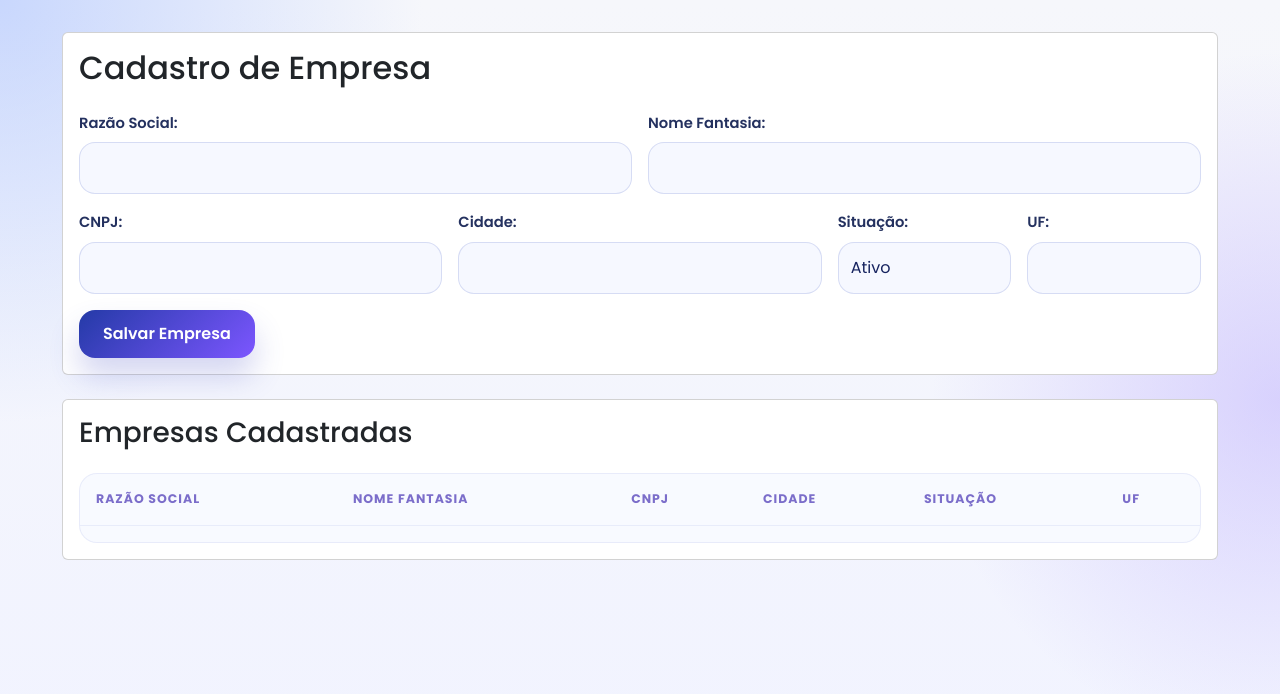
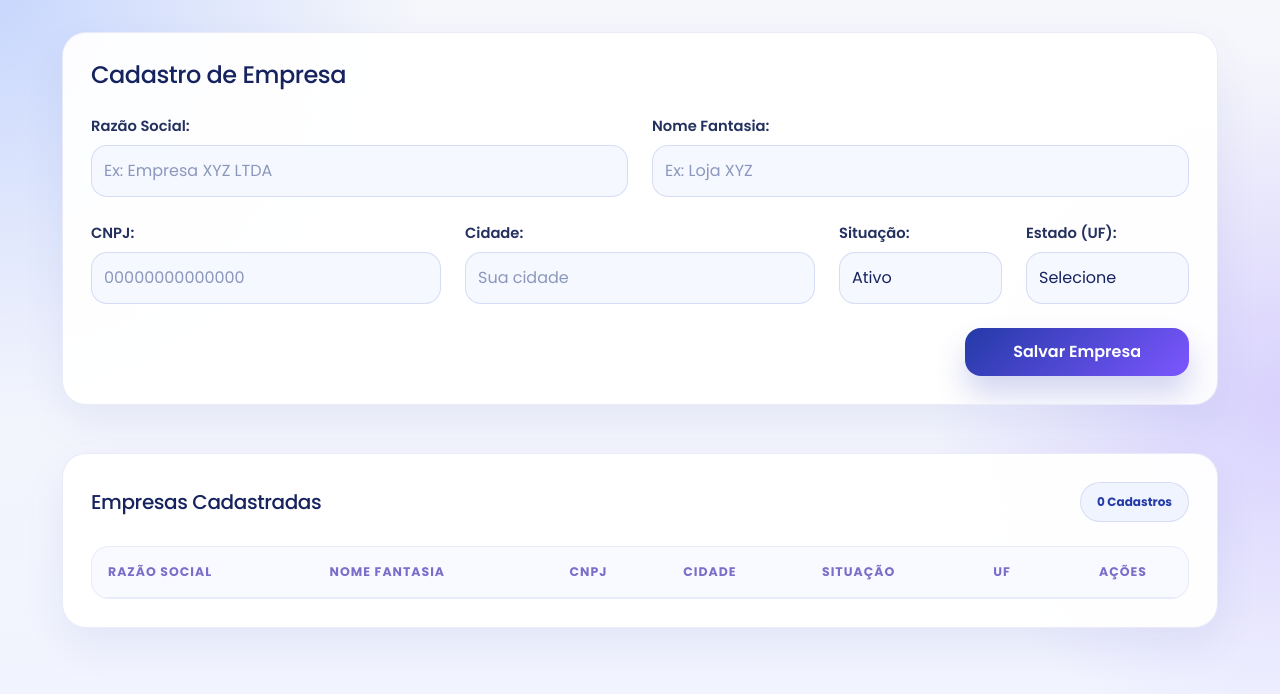
Before and after one commit to Savio123d/Connect-Plus, an Angular app in the folder Projeto/Front-End/connect-plus/: page /cadastro-empresa in a window 1280 px wide. Shown: the top 694 px of the page. Built offline with nearby package versions, Linux system fonts and the light colour scheme.

Commit message:
Update cadastro-empresa.html
refactor: extra para visualização

```diff
--- a/Projeto/Front-End/connect-plus/src/app/pages/cadastro-empresa/cadastro-empresa.html
+++ b/Projeto/Front-End/connect-plus/src/app/pages/cadastro-empresa/cadastro-empresa.html
@@ -1,50 +1,53 @@
 <div class="cadastro-wrapper container">
 
-  <div class="card mb-4">
+  <!-- Card do Formulário -->
+  <div class="cadastro-card card mb-5">
     <div class="card-body">
-      <h2 class="mb-4">Cadastro de Empresa</h2>
+      <h2 class="section-title h4 mb-4">Cadastro de Empresa</h2>
 
       <form [formGroup]="empresaC" (ngSubmit)="onSubmit()">
-        <div class="row g-3"> <div class="col-md-6">
+        <div class="row g-4">
+
+          <div class="col-md-6">
             <label for="razaoSocial" class="form-label">Razão Social:</label>
-            <input id="razaoSocial" type="text" class="form-control" formControlName="razaoSocial" />
+            <input id="razaoSocial" type="text" class="form-control" formControlName="razaoSocial" placeholder="Ex: Empresa XYZ LTDA" />
           </div>
 
           <div class="col-md-6">
             <label for="nomeFantasia" class="form-label">Nome Fantasia:</label>
-            <input id="nomeFantasia" type="text" class="form-control" formControlName="nomeFantasia" />
+            <input id="nomeFantasia" type="text" class="form-control" formControlName="nomeFantasia" placeholder="Ex: Loja XYZ" />
           </div>
 
           <div class="col-md-4">
             <label for="cnpj" class="form-label">CNPJ:</label>
-            <input id="cnpj" type="text" class="form-control" formControlName="cnpj"  maxlength="14"/>
+            <input id="cnpj" type="text" class="form-control" formControlName="cnpj" maxlength="14" placeholder="00000000000000" />
           </div>
 
           <div class="col-md-4">
             <label for="cidade" class="form-label">Cidade:</label>
-            <input id="cidade" type="text" class="form-control" formControlName="cidade" />
+            <input id="cidade" type="text" class="form-control" formControlName="cidade" placeholder="Sua cidade" />
           </div>
 
           <div class="col-md-2">
             <label for="situacao" class="form-label">Situação:</label>
-            <select id="situacao" class="form-control" formControlName="situacao">
+            <select id="situacao" class="form-select" formControlName="situacao">
               <option [value]="Status.Ativo">Ativo</option>
               <option [value]="Status.Baixada">Baixada</option>
             </select>
-
           </div>
 
           <div class="col-md-2">
-            <label for="uf" class="form-label">UF:</label>
-            <select id="uf" class="form-control" formControlName="uf">
-              @for (estado of estados; track estado) {
-                <option [value]="estado">{{ estado }}</option>
+            <label for="uf" class="form-label">Estado (UF):</label>
+            <select id="uf" class="form-select" formControlName="uf">
+              <option value="" disabled selected>Selecione</option>
+              @for (uf of estados; track uf) {
+                <option [value]="uf">{{ uf }}</option>
               }
             </select>
           </div>
 
-          <div class="col-12 mt-3">
-            <button type="submit" class="btn btn-primary px-4 py-2">
+          <div class="col-12 mt-4 text-end">
+            <button type="submit" class="btn btn-primary px-5 py-2">
               Salvar Empresa
             </button>
           </div>
@@ -54,12 +57,17 @@
     </div>
   </div>
 
-  <div class="card">
+  <!-- Card da Tabela -->
+  <div class="cadastro-card card">
     <div class="card-body">
-      <h3 class="mb-4">Empresas Cadastradas</h3>
+
+      <div class="d-flex justify-content-between align-items-center mb-4">
+        <h3 class="section-title h5 mb-0">Empresas Cadastradas</h3>
+        <span class="badge total-badge rounded-pill">{{ empresas.length }} Cadastros</span>
+      </div>
 
       <div class="table-responsive">
-        <table class="table table-hover align-middle">
+        <table class="table table-hover align-middle mb-0">
           <thead>
           <tr>
             <th>Razão Social</th>
@@ -68,25 +76,32 @@
             <th>Cidade</th>
             <th>Situação</th>
             <th>UF</th>
+            <th class="text-center">Ações</th>
           </tr>
           </thead>
           <tbody>
+
+
             @for (empresa of empresas; track empresa.cnpj) {
               <tr>
                 <td><strong>{{ empresa.razaoSocial }}</strong></td>
                 <td>{{ empresa.nomeFantasia }}</td>
                 <td>{{ empresa.cnpj }}</td>
                 <td>{{ empresa.cidade }}</td>
+
                 <td>
-                  <span class="badge" [ngClass]="empresa.situacao === 'A' ? 'bg-success' : 'bg-danger'">
+                  <span class="badge status-pill rounded-pill"
+                        [ngClass]="empresa.situacao === 'A' ? 'bg-success bg-opacity-75' : 'bg-danger bg-opacity-75'">
                     {{ empresa.situacao === 'A' ? 'Ativo' : 'Baixada' }}
                   </span>
+
                 </td>
-                <td>{{ empresa.uf }}</td>
-                    <td>
-                    <button class="btn btn-sm btn-danger" (click)="Delete(empresas.indexOf(empresa))">
+                <td class="uf-text fw-bold">{{ empresa.uf }}</td>
+                <td class="actions-cell text-center">
+                  <button class="btn btn-sm btn-outline-danger btn-action" (click)="deleta(empresa)">
                     Excluir
                   </button>
+                </td>
               </tr>
             }
           </tbody>
```
Lines whose indentation alone changed are shown as unchanged.
